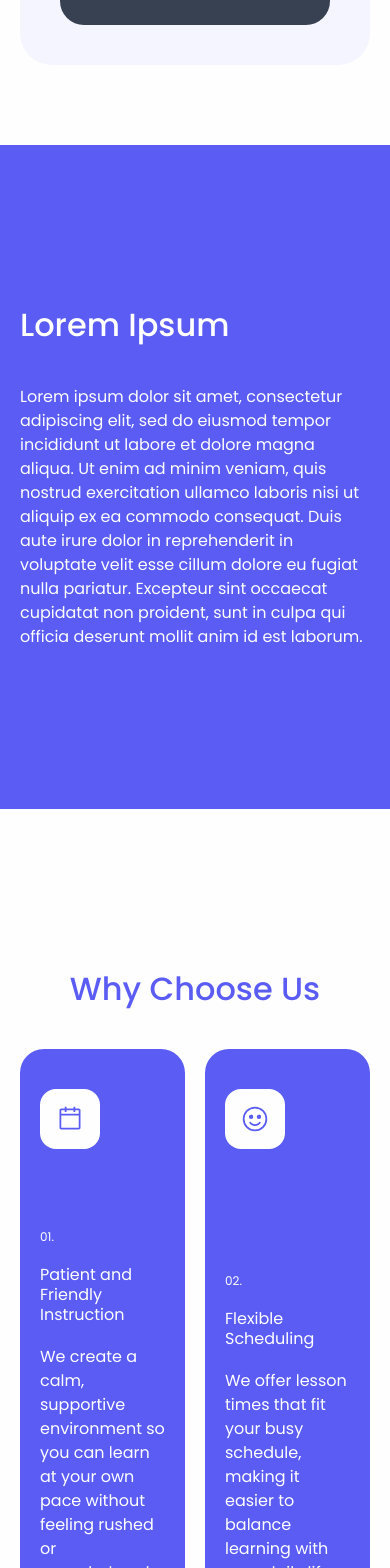
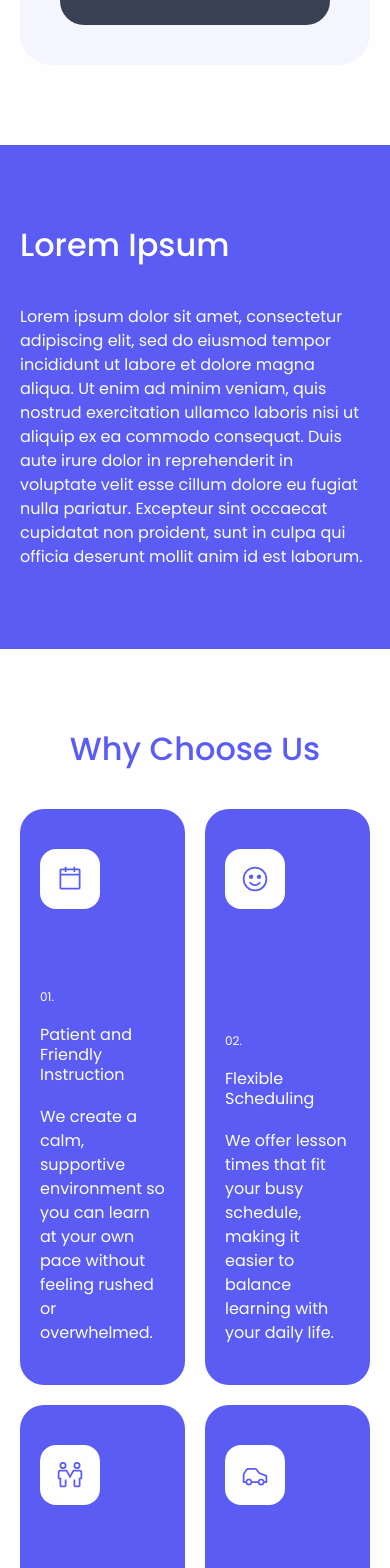
Before and after one commit to rhyslopez-web/jm-driving, a Next.js app: page /about in a window 390 px wide. Shown: the part 1088-2656 px from the top of the page. Built offline with nearby package versions, Linux system fonts and the light colour scheme.

Commit message:
adjusted paddings on sections

```diff
--- a/src/app/about/page.js
+++ b/src/app/about/page.js
@@ -37,7 +37,7 @@
 
         {/* Second Section */}
         <div className='w-full bg-blue-primary flex justify-center'>
-          <div className='max-w-7xl px-5 grid grid-cols-1 lg:grid-cols-2 py-40 gap-10'>
+          <div className='max-w-7xl px-5 grid grid-cols-1 lg:grid-cols-2 py-20 lg:py-40 gap-10'>
             <MainHeading className={'text-white-primary'}>Lorem Ipsum</MainHeading>
 
             <Paragraph className={'text-white-primary'}>
@@ -47,7 +47,7 @@
         </div>
 
         {/* Why Choose Us Section */}
-        <div className='flex flex-col max-w-7xl px-5 py-40 gap-10 items-center'>
+        <div className='flex flex-col max-w-7xl px-5 py-20 lg:py-40 gap-10 items-center'>
           <MainHeading>Why Choose Us</MainHeading>
 
           <div className='grid grid-cols-2 lg:grid-cols-4 gap-5'>
--- a/src/app/components/HomeGallery.jsx
+++ b/src/app/components/HomeGallery.jsx
@@ -6,7 +6,7 @@
 
 const HomeGallery = () => {
   return (
-    <div className='flex justify-center py-40'>
+    <div className='flex justify-center py-20 lg:py-40'>
         <div className='flex flex-col gap-20 max-w-7xl px-5'>
             <div className='flex flex-col gap-10 lg:flex-row justify-between'>
                 <div className='lg:w-2/4'>
--- a/src/app/components/HomeReviews.jsx
+++ b/src/app/components/HomeReviews.jsx
@@ -7,7 +7,7 @@
 
 const HomeReviews = () => {
   return (
-    <div className='bg-blue-primary flex justify-center py-40 px-5'>
+    <div className='bg-blue-primary flex justify-center py-20 lg:py-40 px-5'>
         <div className='max-w-7xl flex flex-col gap-20'>
             <div className='flex flex-col gap-10 lg:flex-row justify-between'>
                 <div className='lg:w-1/2'>
--- a/src/app/components/HomeServicesRow.jsx
+++ b/src/app/components/HomeServicesRow.jsx
@@ -8,7 +8,7 @@
 const HomeServicesRow = () => {
   return (
     <div className='flex justify-center'>
-        <div className='py-40 flex flex-col justify-center gap-20 max-w-7xl px-5'>
+        <div className='py-20 lg:py-40 flex flex-col justify-center gap-20 max-w-7xl px-5'>
             <div className='flex flex-col gap-10 lg:flex-row justify-between'>
                 <div className='lg:w-1/2'>
                     <MainHeading>MY SERVICES</MainHeading>
--- a/src/app/page.js
+++ b/src/app/page.js
@@ -18,10 +18,10 @@
       <HomeAbout/>
       <LogoSlider/>
 
-      <div className='flex flex-col max-w-7xl mx-auto px-5 py-40 gap-10 items-center'>
+      <div className='flex flex-col max-w-7xl mx-auto px-5 py-20 lg:py-40 gap-10 items-center'>
         <MainHeading>Why Choose Us</MainHeading>
 
-        <div className='grid grid-cols-2 lg:grid-cols-4 gap-5'>
+        <div className='grid grid-cols-1 lg:grid-cols-4 gap-5'>
         {whyus.map((why, index) => (
         <BentoCardWithIcon key={index} title={why.title} description={why.description} index={index} icon={why.icon} />
         ))}
```
